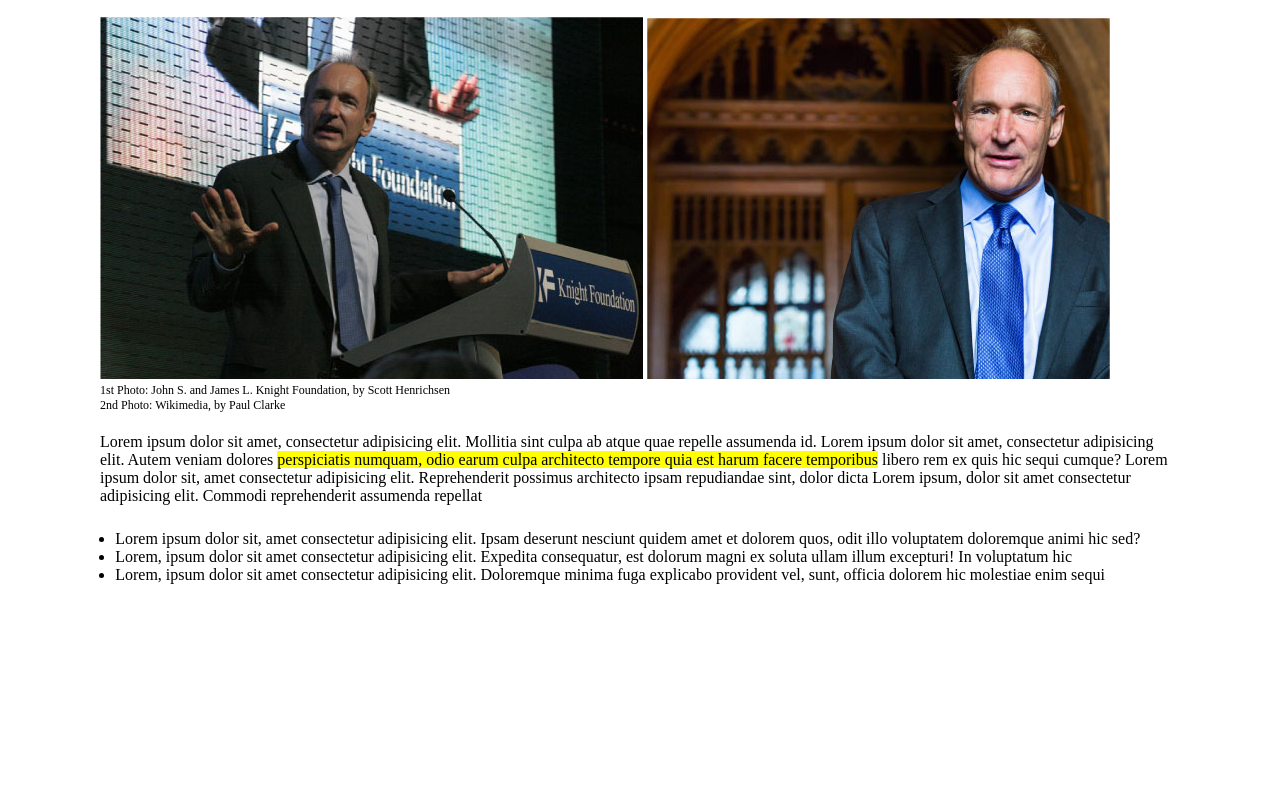
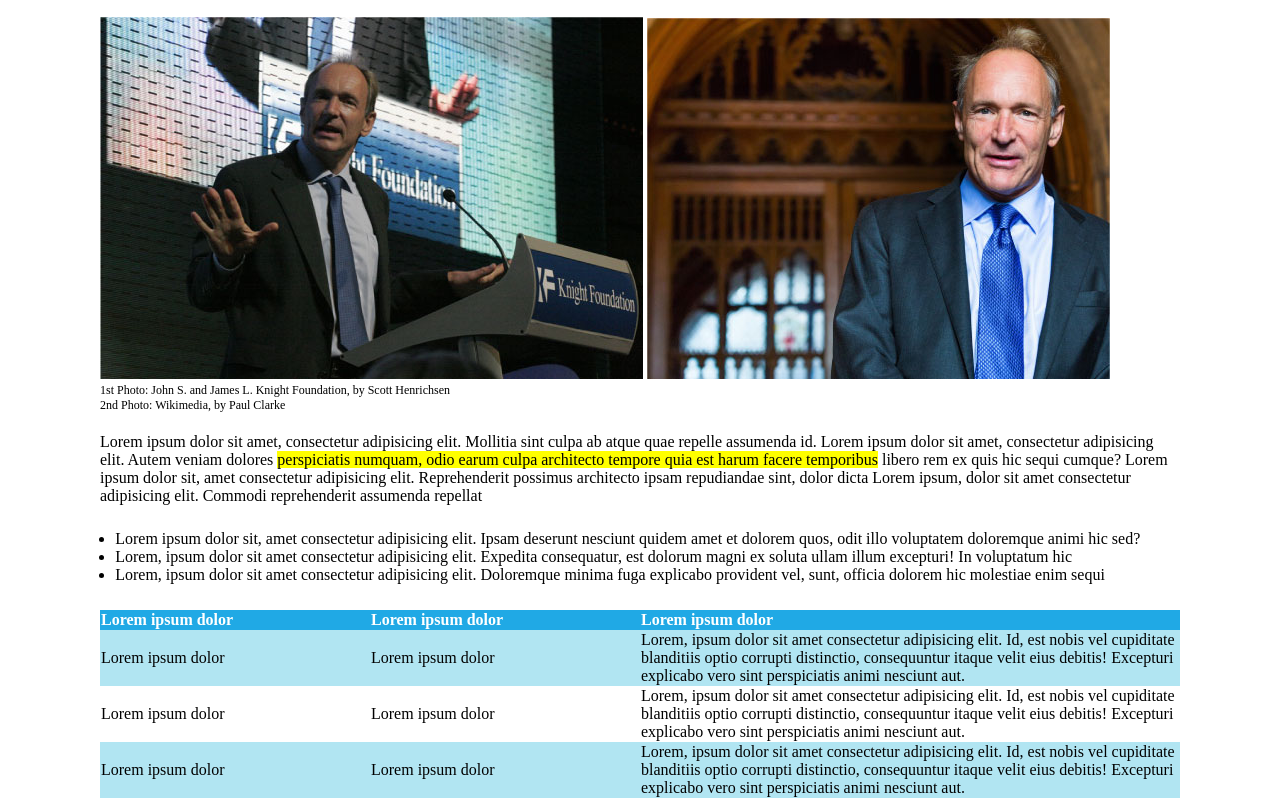
Before and after one commit to GiacomoGaudino/html-css-booleaner, a plain HTML site: page index.html in a window 1280 px wide. Shown: the part 255-1053 px from the top of the page. Before the commit the page ends 855 px from the top, so only its background shows below. Drawn offline with Linux system fonts and the light colour scheme.

Commit message:
add table

```diff
--- a/index.html
+++ b/index.html
@@ -49,6 +49,41 @@
                 <li>Lorem, ipsum dolor sit amet consectetur adipisicing elit. Doloremque minima fuga explicabo provident
                     vel, sunt, officia dolorem hic molestiae enim sequi</li>
             </ul>
+
+            <table>
+                <thead>
+                    <tr>
+                        <th>Lorem ipsum dolor</th>
+                        <th>Lorem ipsum dolor</th>
+                        <th class="cella50">Lorem ipsum dolor</th>
+                    </tr>
+                </thead>
+                <tbody>
+                    <tr class="riga-blu">
+                        <td>Lorem ipsum dolor</td>
+                        <td>Lorem ipsum dolor</td>
+                        <td class="cella50">Lorem, ipsum dolor sit amet consectetur adipisicing elit. Id, est nobis vel
+                            cupiditate blanditiis optio corrupti distinctio, consequuntur itaque velit eius debitis!
+                            Excepturi explicabo vero sint perspiciatis animi nesciunt aut.</td>
+                    </tr>
+                    <tr>
+                        <td>Lorem ipsum dolor</td>
+                        <td>Lorem ipsum dolor</td>
+                        <td class="cella50">Lorem, ipsum dolor sit amet consectetur adipisicing elit. Id, est nobis vel
+                            cupiditate blanditiis optio corrupti
+                            distinctio, consequuntur itaque velit eius debitis! Excepturi explicabo vero sint
+                            perspiciatis animi nesciunt aut.</td>
+                    </tr>
+                    <tr class="riga-blu">
+                        <td>Lorem ipsum dolor</td>
+                        <td>Lorem ipsum dolor</td>
+                        <td class="cella50">Lorem, ipsum dolor sit amet consectetur adipisicing elit. Id, est nobis vel
+                            cupiditate blanditiis optio corrupti
+                            distinctio, consequuntur itaque velit eius debitis! Excepturi explicabo vero sint
+                            perspiciatis animi nesciunt aut.</td>
+                    </tr>
+                </tbody>
+            </table>
             <!--article/-->
         </main>
         <footer></footer>
--- a/style.css
+++ b/style.css
@@ -70,3 +70,24 @@ ul {
     margin-top: 25px;
     margin-left: -2.3%;
 }
+
+table {
+    text-align: left;
+    vertical-align: middle;
+    border-collapse: collapse;
+    position: relative;
+    top: 10px;
+}
+
+.cella50 {
+    width: 50%;
+}
+
+thead {
+    color: #FFFFFF;
+    background-color: #20a9e5;
+}
+
+.riga-blu {
+    background-color: #b1e5f2;
+}
```
